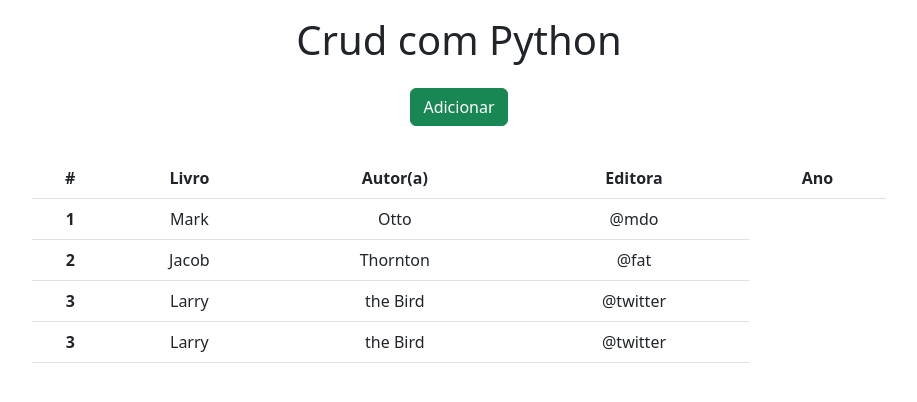
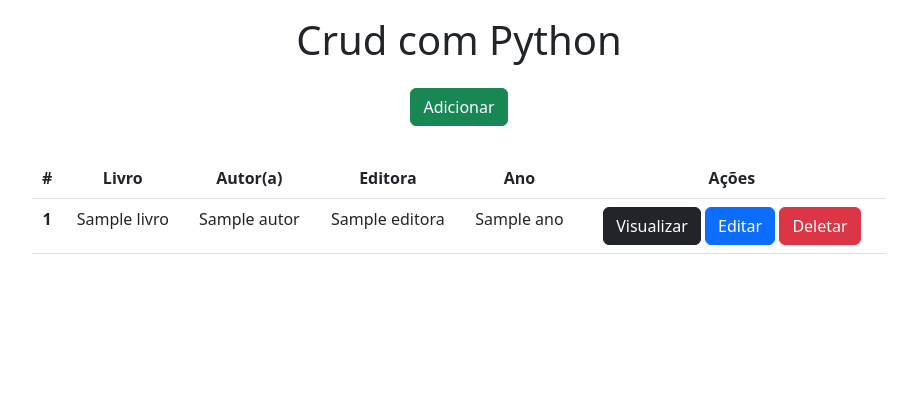
Before and after one commit to phavelarc/MindShaper, a Django app: template app/templates/index.html in a window 1280 px wide. Shown: the top 402 px of the page, without its empty margins (181-1098 px from the left). Run offline with Django 4.2, Linux system fonts and the light colour scheme; the template is opened without the code that fills it: most values are stand-ins (such as "Sample title", 1, 10 or a date in 2020); parts of the project's set-up code (start-up, migrations or seed data) failed here and were passed over.

Commit message:
update index.html

```diff
--- a/app/templates/index.html
+++ b/app/templates/index.html
@@ -29,33 +29,24 @@
             <th scope="col">Autor(a)</th>
             <th scope="col">Editora</th>
             <th scope="col">Ano</th>
+            <th scope="col">Ações</th>
           </tr>
         </thead>
         <tbody>
+          {% for dbs in db %}
           <tr>
-            <th scope="row">1</th>
-            <td>Mark</td>
-            <td>Otto</td>
-            <td>@mdo</td>
+            <th scope="row">{{dbs.id}}</th>
+            <td>{{dbs.livro}}</td>
+            <td>{{dbs.autor}}</td>
+            <td>{{dbs.editora}}</td>
+            <td>{{dbs.ano}}</td>
+            <td>
+              <a href="/view/{{dbs.id}}/" class="btn btn-dark">Visualizar</a>
+              <a href="" class="btn btn-primary">Editar</a>
+              <a href="" class="btn btn-danger">Deletar</a>
+            </td>
           </tr>
-          <tr>
-            <th scope="row">2</th>
-            <td>Jacob</td>
-            <td>Thornton</td>
-            <td>@fat</td>
-          </tr>
-          <tr>
-            <th scope="row">3</th>
-            <td>Larry</td>
-            <td>the Bird</td>
-            <td>@twitter</td>
-          </tr>
-          <tr>
-            <th scope="row">3</th>
-            <td>Larry</td>
-            <td>the Bird</td>
-            <td>@twitter</td>
-          </tr>
+          {% endfor %}
         </tbody>
       </table>
     </div>
```
